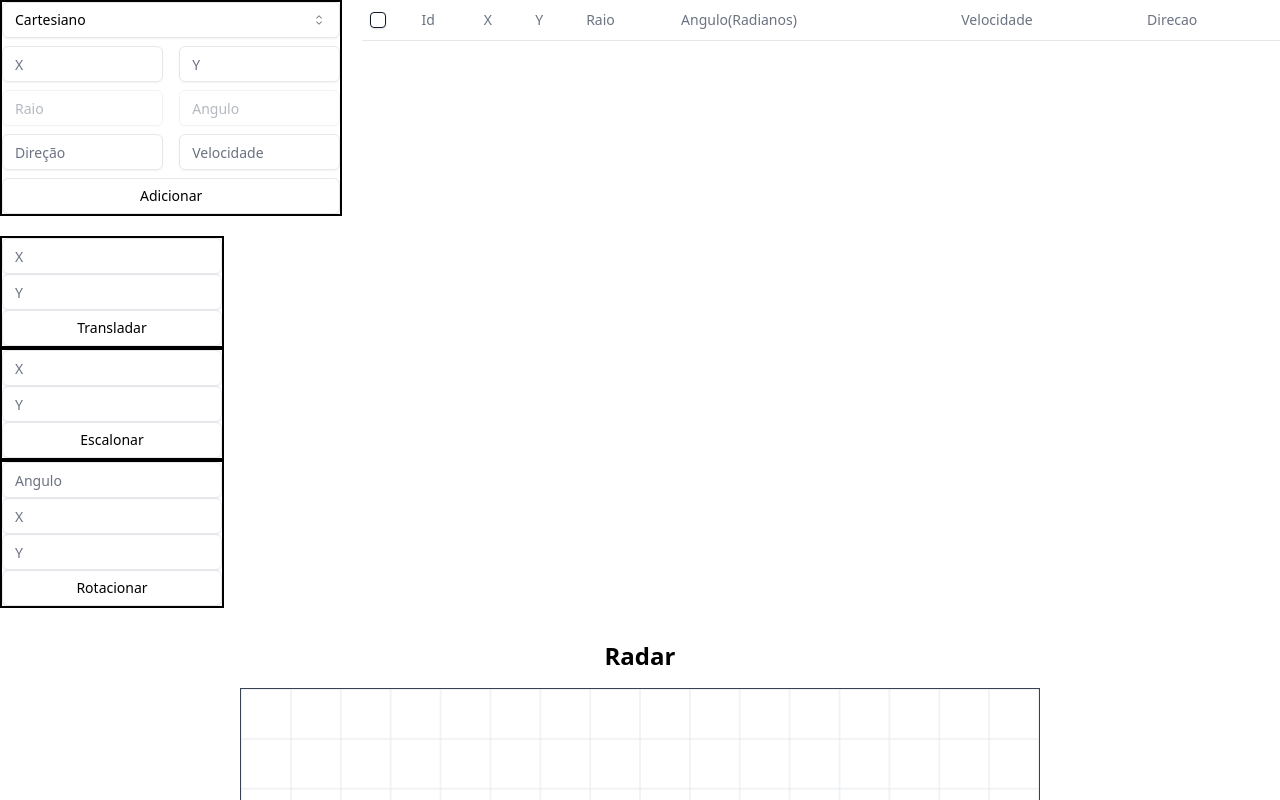
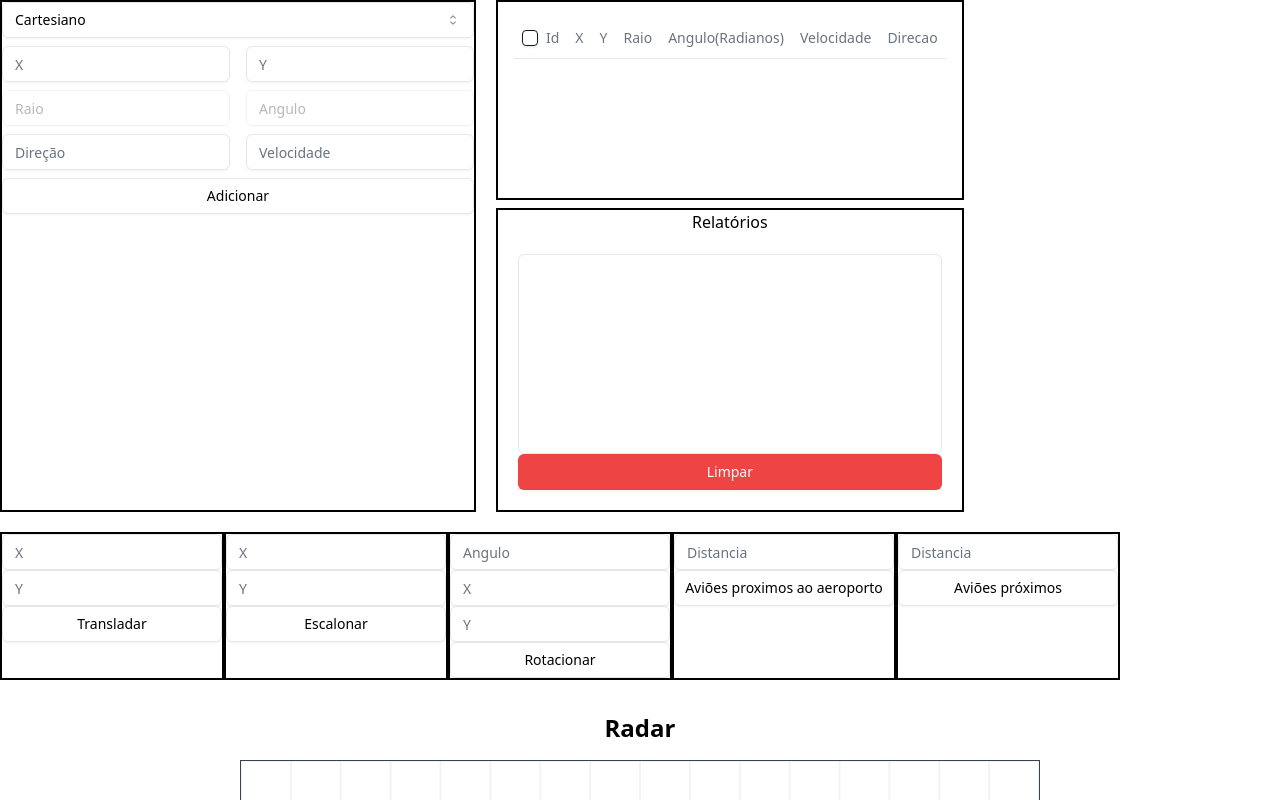
Before and after one commit to guilhermefrag/avioes-computacao-grafica, a React (Vite) app: page / in a window 1280 px wide. Shown: the top 800 px of the page. Built offline with nearby package versions, Linux system fonts and the light colour scheme.

Commit message:
feat: :sparkles: add avioes proximos do aeroporto e proximos entre si

```diff
--- a/package.json
+++ b/package.json
@@ -12,6 +12,7 @@
   "dependencies": {
     "@radix-ui/react-checkbox": "^1.1.2",
     "@radix-ui/react-icons": "^1.3.0",
+    "@radix-ui/react-scroll-area": "^1.2.0",
     "@radix-ui/react-select": "^2.1.2",
     "@radix-ui/react-slot": "^1.1.0",
     "@radix-ui/react-toast": "^1.2.2",
--- a/src/components/data-grid/data-grid.tsx
+++ b/src/components/data-grid/data-grid.tsx
@@ -10,6 +10,7 @@ import {
 import { Aviao } from '@/services/avioes/config/avioes-config';
 import { Checkbox } from "@/components/ui/checkbox";
 import { Button } from '../ui/button';
+import { ScrollArea } from '../ui/scroll-area';
 
 interface DataGridProps {
   avioes: Aviao[];
@@ -50,6 +51,7 @@ export function DataGrid({
   };
 
   return (
+    <ScrollArea className="h-[200px] w-full border-2 border-black p-4 mb-2">
       <Table>
         <TableHeader>
           <TableRow>
@@ -84,11 +86,12 @@ export function DataGrid({
               <TableCell>{aviao.velocidade}</TableCell>
               <TableCell>{aviao.direcao}</TableCell>
               <TableCell className="text-right">
-              <Button onClick={() => deleteAviao(aviao.id)}>Delete</Button>
+                <Button variant={'destructive'} onClick={() => deleteAviao(aviao.id)}>Deletar</Button>
               </TableCell>
             </TableRow>
           ))}
         </TableBody>
       </Table>
+    </ScrollArea>
   );
 }
--- /dev/null
+++ b/src/components/distancia-aeroporto/distancia-aeroporto.tsx
@@ -0,0 +1,43 @@
+import { useForm } from 'react-hook-form';
+import { z } from 'zod';
+import { Input } from '../ui/input';
+import { Button } from '../ui/button';
+
+interface DistanciaAeroportoProps {
+  distanciaParaAeroporto: (distancia: number) => void;
+}
+
+// eslint-disable-next-line @typescript-eslint/no-unused-vars
+const distanciaAeroportoSchema = z.object({
+  distancia: z.number()
+});
+
+export type DistanciaAeroporto = z.infer<typeof distanciaAeroportoSchema>;
+
+export function DistanciaAeroporto({
+  distanciaParaAeroporto,
+}: DistanciaAeroportoProps) {
+
+  const { handleSubmit, register } = useForm<DistanciaAeroporto>()
+
+  const onSubmit = (data: DistanciaAeroporto) => {
+    const { distancia } = data;
+
+    if(!distancia) return;
+
+    distanciaParaAeroporto(Number(distancia));
+  }
+
+  return(
+    <div className='flex flex-col w-full max-w-56 border-2 border-black'>
+      <form onSubmit={handleSubmit(onSubmit)}>
+
+        <div>
+          <Input placeholder='Distancia' {...register('distancia')} />
+        </div>
+
+        <Button className='w-full' variant={'outline'} type="submit">Aviões proximos ao aeroporto</Button>
+      </form>
+    </div>
+  )
+}
--- /dev/null
+++ b/src/components/distancia-entre-avioes/distancia-entre-avioes.tsx
@@ -0,0 +1,43 @@
+import { useForm } from 'react-hook-form';
+import { z } from 'zod';
+import { Input } from '../ui/input';
+import { Button } from '../ui/button';
+
+interface DistanciaEntreAvioesProps {
+  distanciaEntreAvioes: (distancia: number) => void;
+}
+
+// eslint-disable-next-line @typescript-eslint/no-unused-vars
+const distanciaEntreAvioesSchema = z.object({
+  distancia: z.number()
+});
+
+export type DistanciaEntreAvioes = z.infer<typeof distanciaEntreAvioesSchema>;
+
+export function DistanciaEntreAvioes({
+  distanciaEntreAvioes
+}: DistanciaEntreAvioesProps) {
+
+  const { handleSubmit, register } = useForm<DistanciaEntreAvioes>()
+
+  const onSubmit = (data: DistanciaEntreAvioes) => {
+    const { distancia } = data;
+
+    if(!distancia) return;
+
+    distanciaEntreAvioes(distancia);
+  }
+
+  return(
+    <div className='flex flex-col w-full max-w-56 border-2 border-black'>
+      <form onSubmit={handleSubmit(onSubmit)}>
+
+        <div>
+          <Input placeholder='Distancia' {...register('distancia')} />
+        </div>
+
+        <Button className='w-full' variant={'outline'} type="submit">Aviões próximos</Button>
+      </form>
+    </div>
+  )
+}
--- /dev/null
+++ b/src/components/relatorio/relatorio.tsx
@@ -0,0 +1,29 @@
+import { Button } from '../ui/button';
+import { ScrollArea } from "@/components/ui/scroll-area";
+
+interface RelatorioProps {
+  mensagensRelatorio: string[];
+  removeAllMensagensRelatorio: () => void;
+}
+
+export function Relatorio({
+  mensagensRelatorio,
+  removeAllMensagensRelatorio
+}: RelatorioProps){
+
+  return(
+    <div className='flex flex-col w-full border-2 border-black'>
+      <div className='text-center'>
+        <h1>Relatórios</h1>
+      </div>
+      <div className='w-full p-5'>
+        <ScrollArea className="h-[200px] w-full rounded-md border p-4">
+          {mensagensRelatorio.map((mensagem, index) => (
+            <p key={index}>{mensagem}</p>
+          ))}
+        </ScrollArea>
+        <Button className='w-full' variant={'destructive'} onClick={removeAllMensagensRelatorio}>Limpar</Button>
+      </div>
+    </div>
+  )
+}
--- /dev/null
+++ b/src/components/ui/scroll-area.tsx
@@ -0,0 +1,46 @@
+import * as React from "react"
+import * as ScrollAreaPrimitive from "@radix-ui/react-scroll-area"
+
+import { cn } from "@/lib/utils"
+
+const ScrollArea = React.forwardRef<
+  React.ElementRef<typeof ScrollAreaPrimitive.Root>,
+  React.ComponentPropsWithoutRef<typeof ScrollAreaPrimitive.Root>
+>(({ className, children, ...props }, ref) => (
+  <ScrollAreaPrimitive.Root
+    ref={ref}
+    className={cn("relative overflow-hidden", className)}
+    {...props}
+  >
+    <ScrollAreaPrimitive.Viewport className="h-full w-full rounded-[inherit]">
+      {children}
+    </ScrollAreaPrimitive.Viewport>
+    <ScrollBar />
+    <ScrollAreaPrimitive.Corner />
+  </ScrollAreaPrimitive.Root>
+))
+ScrollArea.displayName = ScrollAreaPrimitive.Root.displayName
+
+const ScrollBar = React.forwardRef<
+  React.ElementRef<typeof ScrollAreaPrimitive.ScrollAreaScrollbar>,
+  React.ComponentPropsWithoutRef<typeof ScrollAreaPrimitive.ScrollAreaScrollbar>
+>(({ className, orientation = "vertical", ...props }, ref) => (
+  <ScrollAreaPrimitive.ScrollAreaScrollbar
+    ref={ref}
+    orientation={orientation}
+    className={cn(
+      "flex touch-none select-none transition-colors",
+      orientation === "vertical" &&
+        "h-full w-2.5 border-l border-l-transparent p-[1px]",
+      orientation === "horizontal" &&
+        "h-2.5 flex-col border-t border-t-transparent p-[1px]",
+      className
+    )}
+    {...props}
+  >
+    <ScrollAreaPrimitive.ScrollAreaThumb className="relative flex-1 rounded-full bg-gray-200 dark:bg-gray-800" />
+  </ScrollAreaPrimitive.ScrollAreaScrollbar>
+))
+ScrollBar.displayName = ScrollAreaPrimitive.ScrollAreaScrollbar.displayName
+
+export { ScrollArea, ScrollBar }
--- a/src/pages/layout/layout.tsx
+++ b/src/pages/layout/layout.tsx
@@ -1,7 +1,10 @@
 import { AdicionarNovoAviaoForm } from '@/components/adicionar-novo-aviao-form/adicionar-novo-aviao-form';
 import { DataGrid } from '@/components/data-grid/data-grid';
+import { DistanciaAeroporto } from '@/components/distancia-aeroporto/distancia-aeroporto';
+import { DistanciaEntreAvioes } from '@/components/distancia-entre-avioes/distancia-entre-avioes';
 import { Escalonar } from '@/components/escalonar/escalonar';
 import Radar from '@/components/radar/radar';
+import { Relatorio } from '@/components/relatorio/relatorio';
 import { Rotacionar } from '@/components/rotacionar/rotacionar';
 import { Transladar } from '@/components/transladar/transladar';
 import { AvioesService } from '@/services/avioes/avioes-service/avioes-service';
@@ -12,6 +15,7 @@ export function Layout() {
 
   const [avioes, setAvioes] = useState<Aviao[]>([]);
   const [avioesSelecionados, setAvioesSelecionados] = useState<Aviao[]>([]);
+  const [mensagensRelatorio, setMensagensRelatorio] = useState<string[]>([]);
 
   const liftStateAvioes = (aviao: Aviao) => {
     setAvioes((prevState) => {
@@ -41,6 +45,16 @@ export function Layout() {
     setAvioesSelecionados((prevState) => {
       return prevState.filter(aviao => aviao.id !== id)
     })
+  }
+
+  const addMensagemRelatorio = (mensagem: string) => {
+    setMensagensRelatorio((prevState) => {
+      return [...prevState, mensagem]
+    })
+  }
+
+  const removeAllMensagensRelatorio = () => {
+    setMensagensRelatorio([])
   }
 
   const transladarAvioes = (id: string, x: number, y: number) => {
@@ -112,6 +126,34 @@ export function Layout() {
     })
   }
 
+  const distanciaParaAeroporto = (distancia: number) => {
+    const avioesProximos = AvioesService.avioesProximosAeroporto(avioes, distancia);
+
+    if(avioesProximos.length === 0){
+      addMensagemRelatorio('Nenhum avião próximo ao aeroporto');
+      return;
+    }
+
+    addMensagemRelatorio('Aviões próximos ao aeroporto:');
+    avioesProximos.forEach((aviao) => {
+      addMensagemRelatorio(`Avião ${aviao.id} - Distância: ${aviao.raio}`);
+    })
+  }
+
+  const distanciaEntreAvioes = (distancia: number) => {
+    const avioesProximos = AvioesService.distanciaEntreAvioes(avioes, distancia);
+
+    if(avioesProximos.length === 0){
+      addMensagemRelatorio('Nenhum avião próximo ao aeroporto');
+      return;
+    }
+
+    addMensagemRelatorio('Aviões próximos ao aeroporto:');
+    avioesProximos.forEach((aviao) => {
+      addMensagemRelatorio(`Avião ${aviao.aviaoOrigem.id} e Avião ${aviao.aviaoComparado.id} - Distância: ${aviao.distanciaEntreAvioes}`);
+    })
+  }
+
   return (
     <div>
       <div className='flex flex-row gap-5 w-full'>
@@ -119,26 +161,43 @@ export function Layout() {
           setAvioes={liftStateAvioes}
         />
 
+        <div>
           <DataGrid
             avioes={avioes}
             deleteAviao={deleteAvioes}
             addAviaoSelecionado={addAviaoSelecionado}
             removeAviaoSelecionado={removeAviaoSelecionado}
           />
+
+          <Relatorio
+            mensagensRelatorio={mensagensRelatorio}
+            removeAllMensagensRelatorio={removeAllMensagensRelatorio}
+          />
         </div>
-      <div className='pt-5'>
+      </div>
+      <div className='pt-5 flex'>
 
         <Transladar
           avioesSelecionados={avioesSelecionados}
           transladarAvioes={transladarAvioes}
         />
+
         <Escalonar
           avioesSelecionados={avioesSelecionados}
           escalonarAvioes={escalonarAvioes}
         />
+
         <Rotacionar
           avioesSelecionados={avioesSelecionados}
           rotacionarAvioes={rotacionarAvioes}
+        />
+
+        <DistanciaAeroporto
+          distanciaParaAeroporto={distanciaParaAeroporto}
+        />
+
+        <DistanciaEntreAvioes
+          distanciaEntreAvioes={distanciaEntreAvioes}
         />
 
       </div>
--- a/src/services/avioes/avioes-service/avioes-service.ts
+++ b/src/services/avioes/avioes-service/avioes-service.ts
@@ -1,4 +1,5 @@
 import { Aviao } from '../config/avioes-config';
+import { AEROPORTO, AvioesProximos } from './config/avioes-config';
 
 export class AvioesService {
 
@@ -28,4 +29,45 @@ export class AvioesService {
     const angulo = Math.atan2(y, x);
     return { raio, angulo };
   }
+
+  static avioesProximosAeroporto(avioes: Aviao[], distancia: number): Aviao[] {
+    return avioes.filter((aviao) => {
+      if(aviao.x === null || aviao.y === null){
+        return false;
+      }
+
+      const distanciaAviaoAeroporto = Math.sqrt((aviao.x - AEROPORTO.x) ** 2 + (aviao.y - AEROPORTO.y) ** 2);
+      return distanciaAviaoAeroporto <= distancia;
+    });
+
+  }
+
+  static distanciaEntreAvioes(avioes: Aviao[], distancia: number): AvioesProximos[] {
+    const paresProximos: AvioesProximos[] = [];
+
+    for (let i = 0; i < avioes.length; i++) {
+      for (let j = i + 1; j < avioes.length; j++) {
+        const aviaoA = avioes[i];
+        const aviaoB = avioes[j];
+
+        if (aviaoA.x === null || aviaoA.y === null || aviaoB.x === null || aviaoB.y === null) {
+          continue;
+        }
+
+        const distanciaEntreAvioes = Math.sqrt(
+          (aviaoA.x - aviaoB.x) ** 2 + (aviaoA.y - aviaoB.y) ** 2
+        );
+
+        if (distanciaEntreAvioes <= distancia) {
+          paresProximos.push({
+            aviaoOrigem: aviaoA,
+            aviaoComparado: aviaoB,
+            distanciaEntreAvioes: parseFloat(distanciaEntreAvioes.toFixed(2))
+          });
+        }
+      }
+    }
+
+    return paresProximos;
+  }
 }
--- /dev/null
+++ b/src/services/avioes/avioes-service/config/avioes-config.ts
@@ -0,0 +1,9 @@
+import { Aviao } from '../../config/avioes-config';
+
+export const AEROPORTO = { x: 0, y: 0 };
+
+export interface AvioesProximos {
+  aviaoOrigem: Aviao;
+  aviaoComparado: Aviao;
+  distanciaEntreAvioes: number;
+}
```
Also changed, not shown: 1 other file (tests, documents, lock files or other folders). Lines whose indentation alone changed are shown as unchanged.
